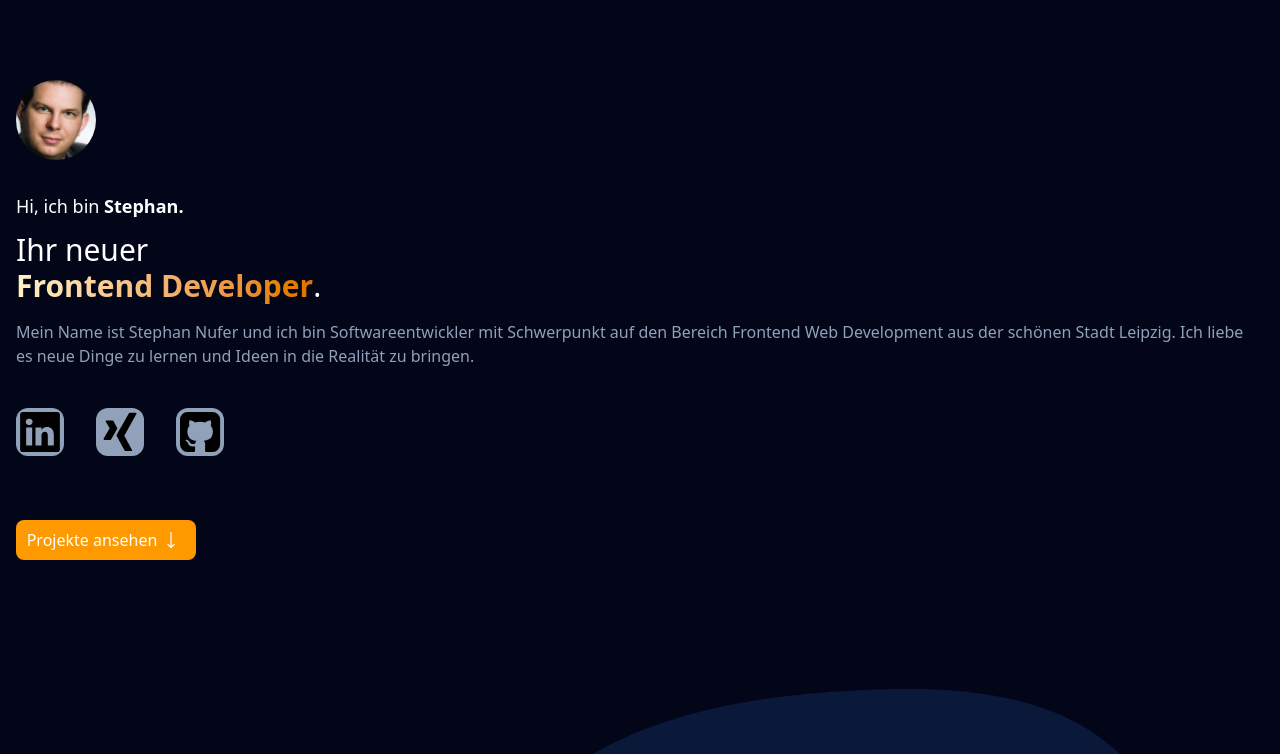
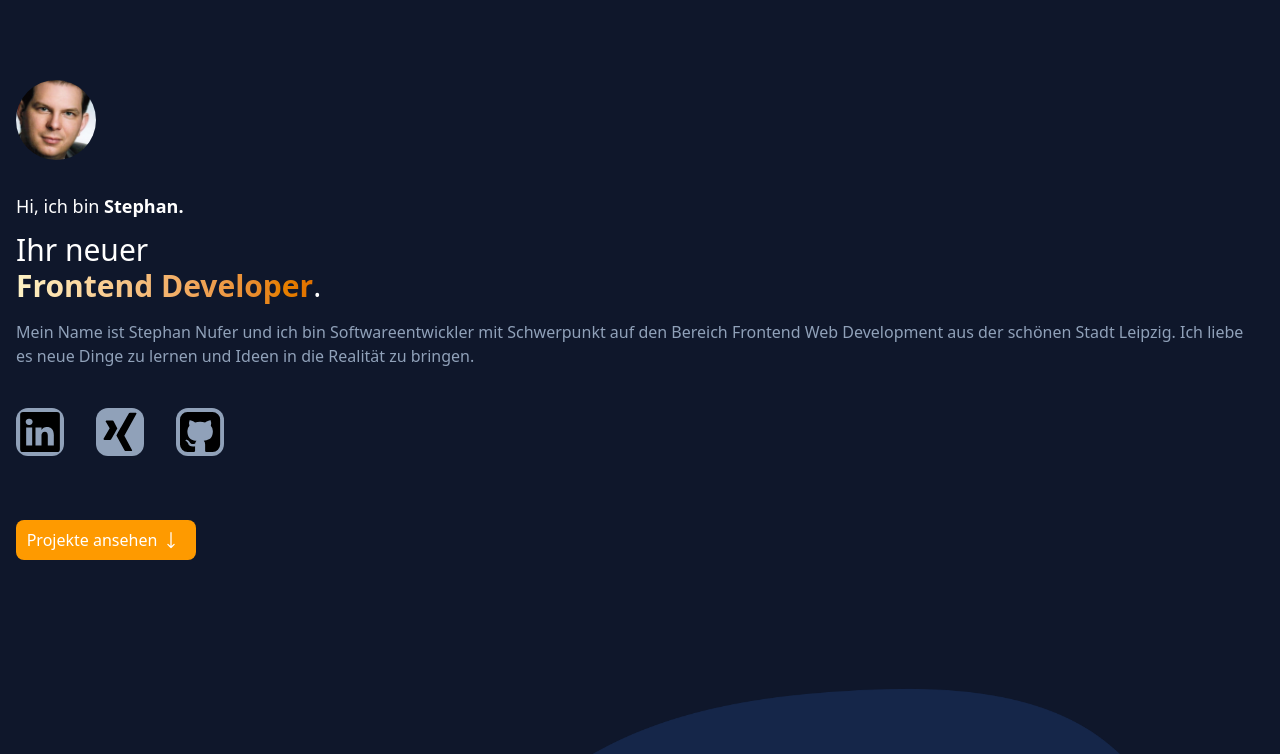
Before and after one commit to SteNuf/portfolio, a website built with Vite: page index.html in a window 1280 px wide. Shown: the top 754 px of the page. Built offline with nearby package versions, Linux system fonts and the light colour scheme.

Commit message:
Change the background-color.

```diff
--- a/index.html
+++ b/index.html
@@ -6,7 +6,7 @@
     <meta name="viewport" content="width=device-width, initial-scale=1.0" />
     <title>Stephan's Frontend Portfolio</title>
   </head>
-  <body class="bg-slate-950 ml-4 mt-20 mr-5">
+  <body class="bg-slate-900 ml-4 mt-20 mr-5">
     <div id="app">
       <div class="hero-section">
         <div class="hero-section-pic flex items-center mb-8">
```
